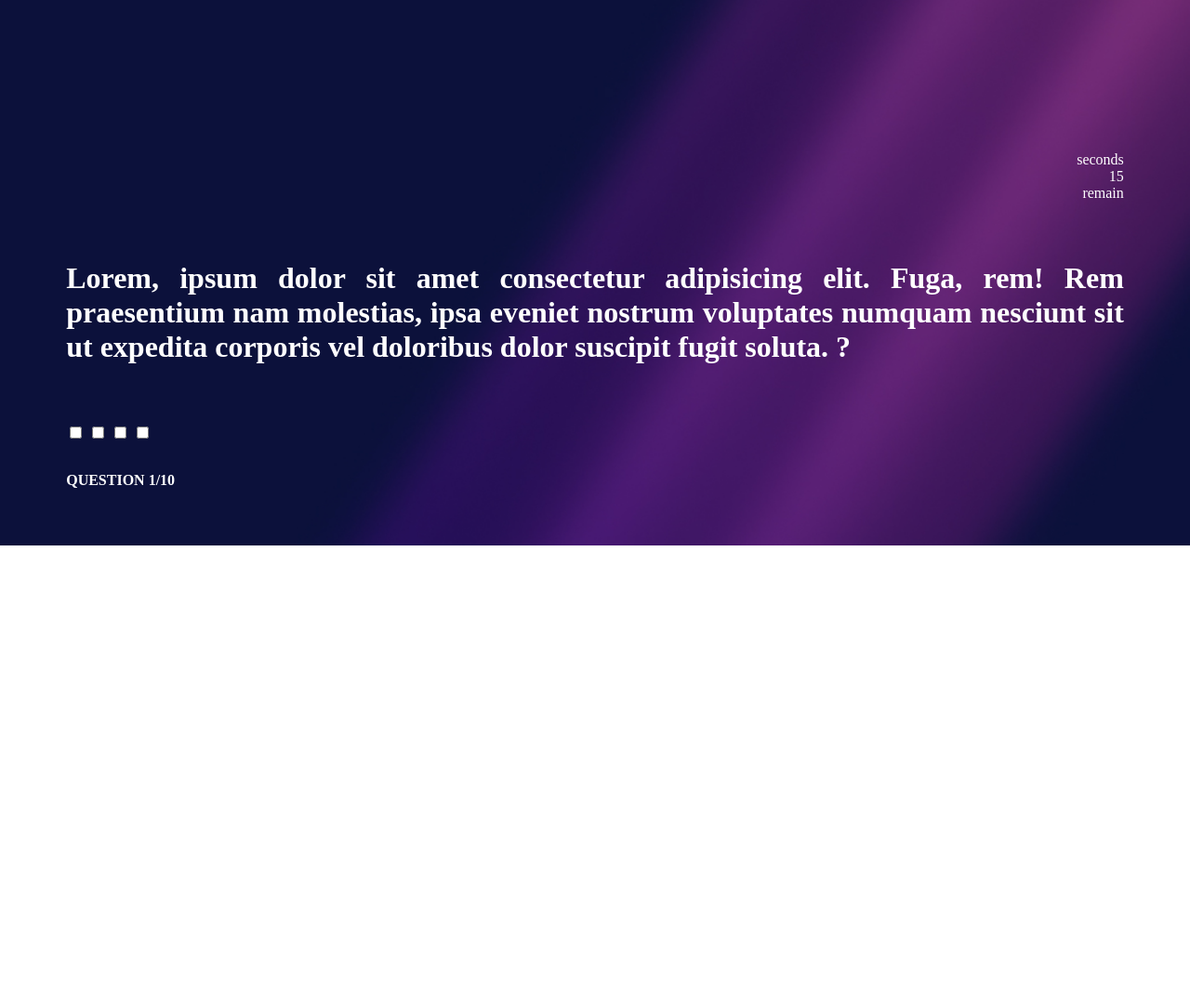
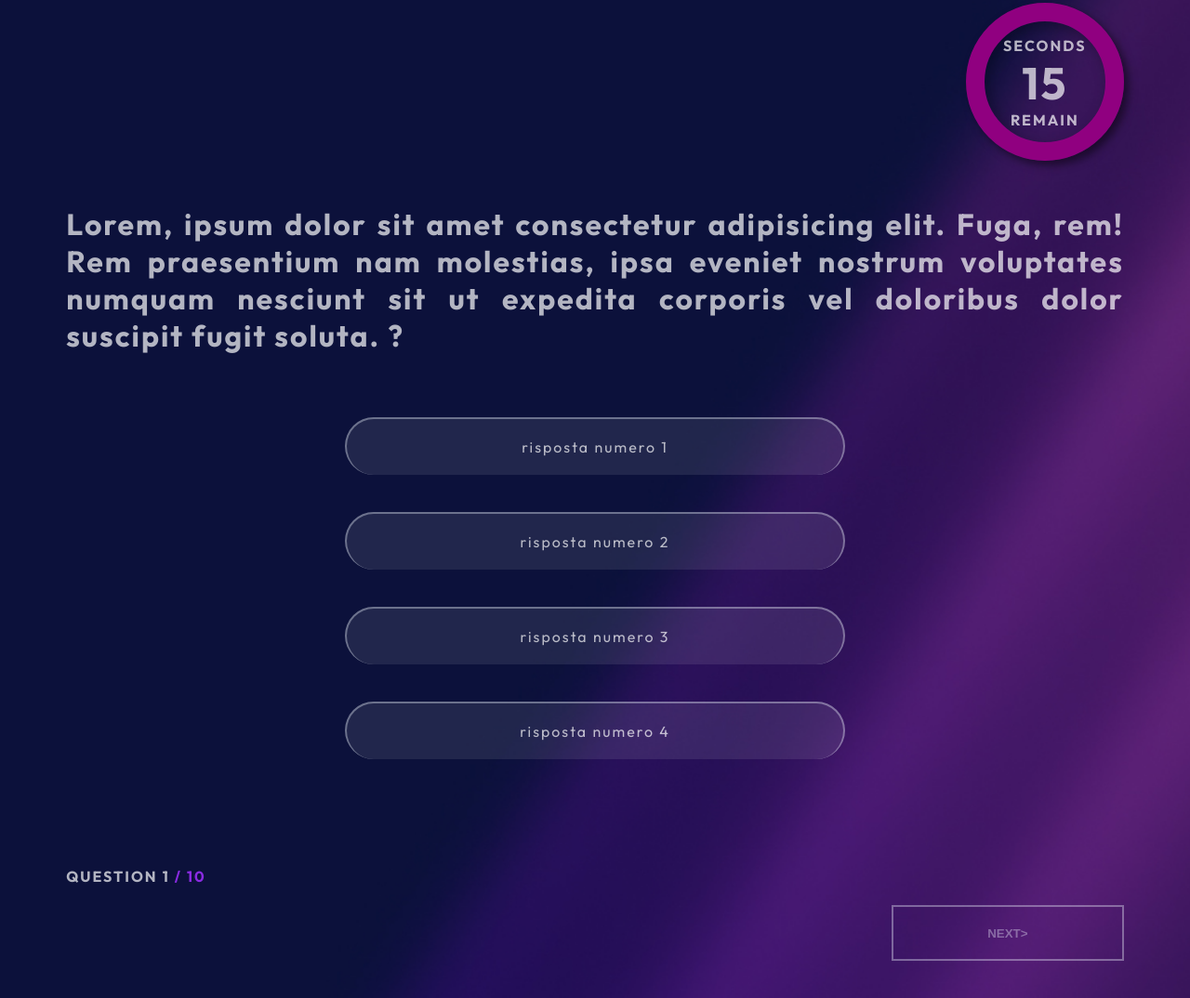
Before and after one commit to Team1-Build-Week-1/Build-Week-1---Team-1, a plain HTML site: page index.html in a window 1280 px wide. Shown: the part 265-1339 px from the top of the page at 93% size. Before the commit the page ends 852 px from the top, so only its background shows below. Drawn offline with Linux system fonts and the light colour scheme.

Commit message:
pagina domande conclusa, non revisionata dai collab

```diff
--- a/assets/style.css
+++ b/assets/style.css
@@ -2,11 +2,16 @@ body {
   /* allineo  */
   text-align: justify;
   /* colore testo per la pagina */
-  color: white;
+  color: rgba(255, 255, 255, 0.692);
   /* immagine di sfondo */
   background-image: url(./img/bg.jpg);
   /* aggiusto la size */
   background-size: cover;
+  font-family: "Outfit", sans-serif;
+  font-optical-sizing: auto;
+  font-weight: lighter;
+  font-style: normal;
+  letter-spacing: 2px;
 }
 
 #Container {
@@ -18,23 +23,92 @@ body {
 #Logo {
   /* allineo il logo */
   text-align: left;
-  margin-bottom: 20em;
+  margin-bottom: 10em;
 }
 header img {
   /* regolo la grandezza dell`immagine */
   height: 4em;
 }
-
-#Timer {
-  /* allineamneto timer sulla destra */
-  text-align: right;
-}
-
-h1 {
-  margin-block: 2em;
-}
-
 main {
   /* aggoingo il margine per separare il main  da footer e header */
   margin-block: 2em;
 }
+#Timer {
+  text-align: center;
+  width: 130px;
+  height: 130px;
+  border: solid #900080 20px;
+  border-radius: 50%;
+  /* lo spinge a destra */
+  margin-left: auto;
+  /* ombreggiatura interna e esterna */
+  box-shadow: 5px 5px 10px rgba(0, 0, 0, 0.5), inset 5px 5px 15px rgba(0, 0, 0, 0.3);
+  font-weight: bold;
+}
+
+h1 {
+  margin-block: 1.5em;
+}
+
+.risposta input {
+  display: none;
+}
+
+#contenitoreRisposte {
+  text-align: center;
+}
+
+.risposta {
+  display: inline-block;
+  width: 47%;
+  /* ricreo sfondo e bordo sfumato delle caselle */
+  background-color: rgba(255, 255, 255, 0.089);
+  border: solid 2px;
+  border-top-color: rgba(240, 248, 255, 0.363);
+  border-left: solid rgba(240, 248, 255, 0.363) 2px;
+  border-right: solid rgba(240, 248, 255, 0.363) 2px;
+  border-bottom: 0px;
+  border-radius: 35px;
+  text-align: center;
+  padding-block: 20px;
+  margin: 20px;
+  font-weight: bolder;
+}
+
+/* cursore su casella risposta */
+.risposta:hover {
+  cursor: pointer;
+  background-color: purple;
+}
+
+footer {
+  margin-top: 6em;
+}
+
+/* style del bottone next */
+button {
+  display: inline-block;
+  background: none;
+  border: solid rgba(240, 248, 255, 0.363) 2px;
+  height: 60px;
+  width: 250px;
+  cursor: pointer;
+  color: rgba(240, 248, 255, 0.363);
+  text-align: center;
+  padding: 10px;
+  font-weight: bolder;
+}
+
+/* bottone varia quando cursore sopra */
+button:hover {
+  background: #900080;
+  color: white;
+}
+
+/* creato div per spostare bottone a destra */
+#buttonCont {
+  height: 60px;
+  width: 250px;
+  margin-left: auto;
+  font-weight: bolder;
+}
--- a/index.html
+++ b/index.html
@@ -5,6 +5,12 @@
     <meta name="viewport" content="width=device-width, initial-scale=1.0" />
 
     <link rel="stylesheet" href="assets/style.css" />
+    <style>
+      @import url("https://fonts.googleapis.com/css2?family=Inter:ital,opsz,wght@0,14..32,100..900;1,14..32,100..900&display=swap");
+    </style>
+    <style>
+      @import url("https://fonts.googleapis.com/css2?family=Outfit:wght@100..900&display=swap");
+    </style>
     <title>benchmark page</title>
   </head>
   <body>
@@ -20,25 +26,36 @@
       <main>
         <div id="Timer">
           <p>
-            seconds
+            SECONDS
             <br />
-            <span>15</span>
+            <span style="font-size: 3em">15</span>
             <br />
-            remain
+            REMAIN
           </p>
         </div>
-        <h1>
-          Lorem, ipsum dolor sit amet consectetur adipisicing elit. Fuga, rem! Rem praesentium nam molestias, ipsa eveniet nostrum voluptates numquam nesciunt
-          sit ut expedita corporis vel doloribus dolor suscipit fugit soluta. ?
-        </h1>
-        <input type="checkbox" />
-        <input type="checkbox" />
-        <input type="checkbox" />
-        <input type="checkbox" />
+        <div>
+          <h1>
+            Lorem, ipsum dolor sit amet consectetur adipisicing elit. Fuga, rem! Rem praesentium nam molestias, ipsa eveniet nostrum voluptates numquam nesciunt
+            sit ut expedita corporis vel doloribus dolor suscipit fugit soluta. ?
+          </h1>
+        </div>
+        <div id="contenitoreRisposte">
+          <form>
+            <div>
+              <label class="risposta"> <input type="radio" /> risposta numero 1</label> <label class="risposta"> <input type="radio" />risposta numero 2</label>
+            </div>
+            <div>
+              <label class="risposta"> <input type="radio" />risposta numero 3</label> <label class="risposta"> <input type="radio" />risposta numero 4</label>
+            </div>
+          </form>
+        </div>
       </main>
       <!-- footer con numero domanda corrente  -->
       <footer>
-        <h4>QUESTION 1/10</h4>
+        <h4>QUESTION 1 <span style="color: blueviolet"> / 10</span></h4>
+        <div id="buttonCont">
+          <button type="submit">NEXT></button>
+        </div>
       </footer>
     </div>
   </body>
```
